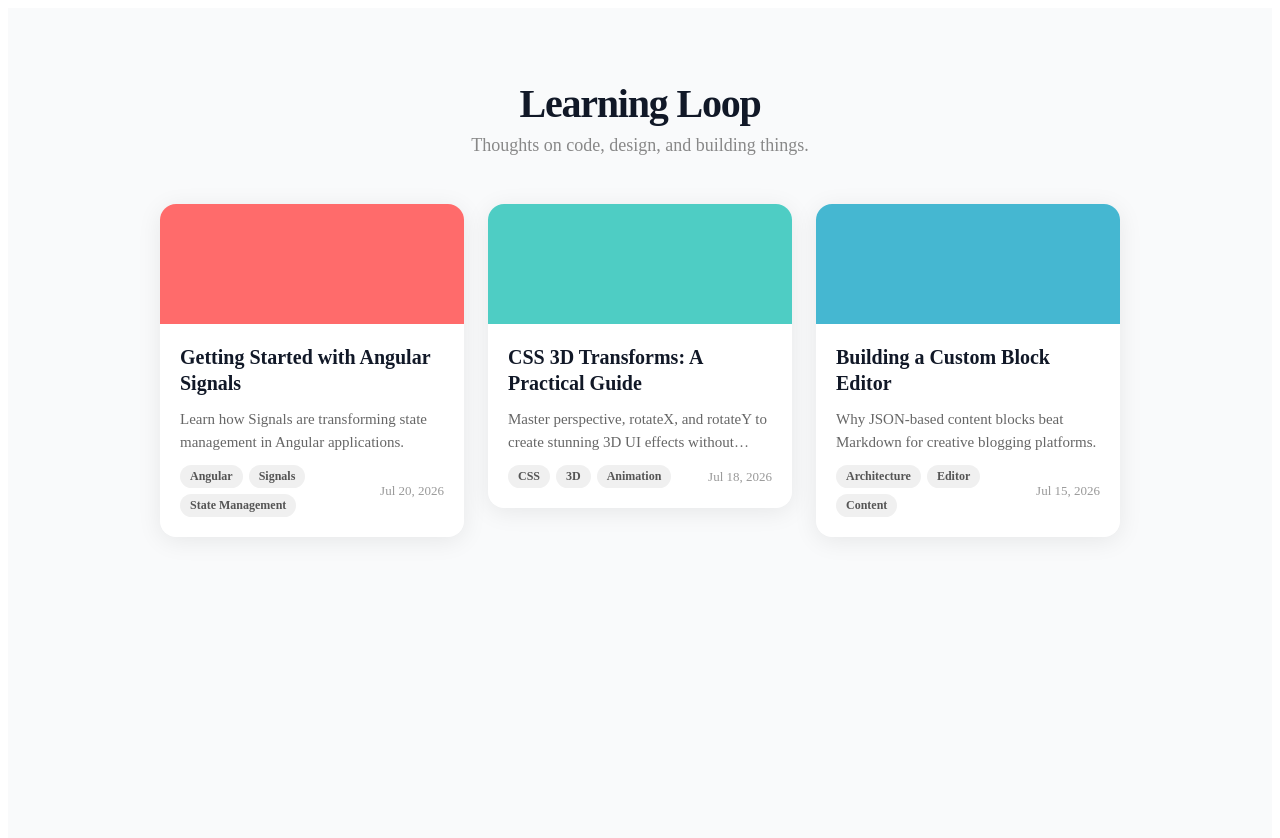
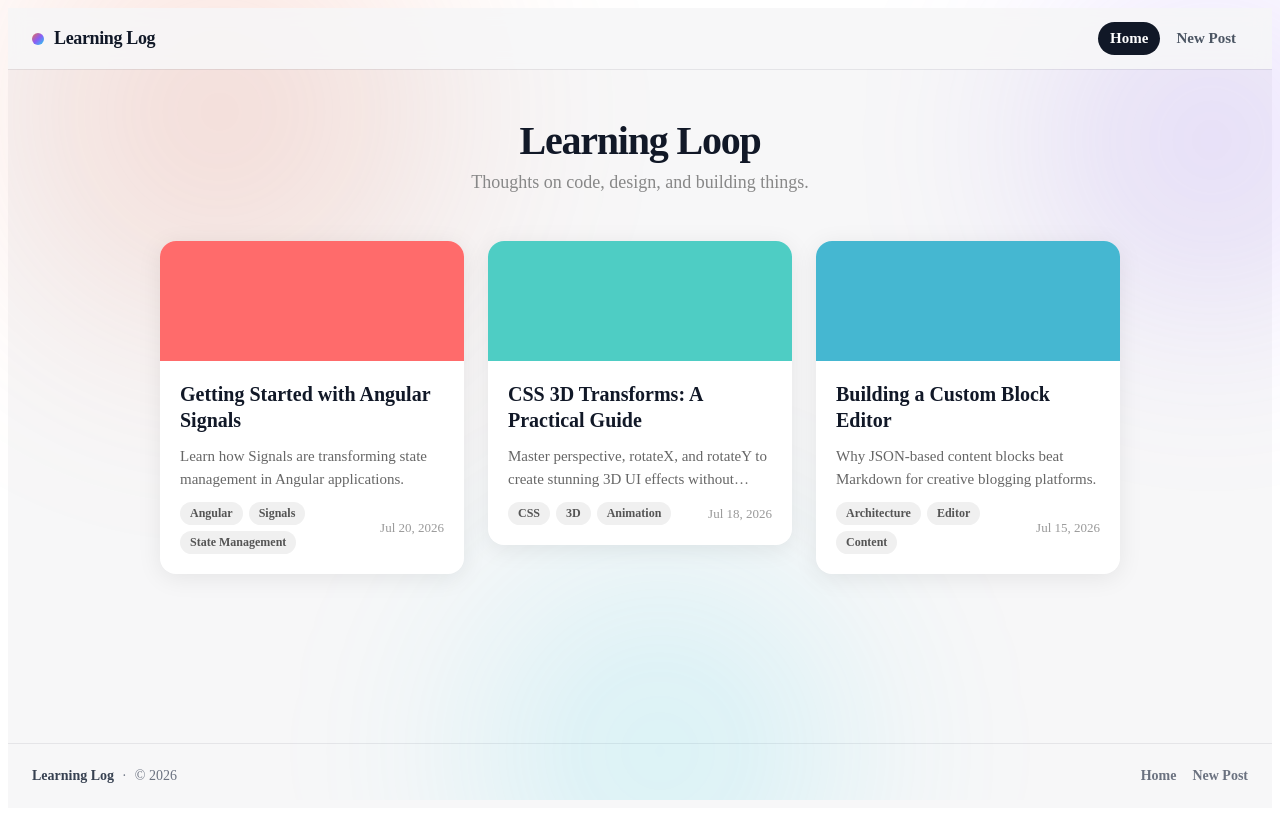
Before and after one commit to ttrotta/learning-log, an Angular app: page / in a window 1280 px wide. Shown: the top 838 px of the page. After the commit the page ends 816 px from the top, so only its background shows below. Built offline with nearby package versions, Linux system fonts and the light colour scheme.

Commit message:
feat(shell): wire navbar and footer chrome around the router outlet

```diff
--- a/src/app/app.css
+++ b/src/app/app.css
@@ -1,7 +1,68 @@
-main {
+:host {
+  /* Neutral shell tokens — scoped to the shell, NOT global theme roles. */
+  --shell-sky: #f7f7f8;
+  --shell-ink: #111827;
+  --shell-shadow: 0 16px 48px rgba(17, 24, 39, 0.08);
+
+  display: block;
+}
+
+.app-shell {
+  position: relative;
+  display: flex;
+  flex-direction: column;
   min-height: 100vh;
-  background-color: #f9fafb;
-  color: #111827;
-  padding: 1.5rem;
-  font-size: 1.25rem;
+  background-color: var(--shell-sky);
+  color: var(--shell-ink);
 }
+
+.app-shell__blobs {
+  position: fixed;
+  inset: 0;
+  z-index: 0;
+  overflow: hidden;
+  pointer-events: none;
+}
+
+.blob {
+  position: absolute;
+  display: block;
+  border-radius: 50%;
+  filter: blur(90px);
+  opacity: 0.5;
+  animation: blob-drift 24s ease-in-out infinite alternate;
+}
+
+.blob--coral {
+  width: 34rem;
+  height: 34rem;
+  top: -12rem;
+  left: -8rem;
+  background: radial-gradient(circle at center, rgba(231, 111, 81, 0.55), transparent 70%);
+  animation-delay: -6s;
+}
+
+.blob--indigo {
+  width: 30rem;
+  height: 30rem;
+  top: -6rem;
+  right: -10rem;
+  background: radial-gradient(circle at center, rgba(139, 92, 246, 0.5), transparent 70%);
+  animation-delay: -14s;
+}
+
+.blob--sky {
+  width: 36rem;
+  height: 36rem;
+  bottom: -16rem;
+  left: 30%;
+  background: radial-gradient(circle at center, rgba(34, 211, 238, 0.4), transparent 70%);
+  animation-delay: -22s;
+}
+
+.app-shell__main {
+  position: relative;
+  z-index: 1;
+  flex: 1;
+  width: 100%;
+}
--- a/src/app/app.html
+++ b/src/app/app.html
@@ -1,3 +1,15 @@
-<main>
-  <router-outlet></router-outlet>
-</main>
+<div class="app-shell">
+  <div class="app-shell__blobs" aria-hidden="true">
+    <span class="blob blob--coral"></span>
+    <span class="blob blob--indigo"></span>
+    <span class="blob blob--sky"></span>
+  </div>
+
+  <app-navbar />
+
+  <main class="app-shell__main">
+    <router-outlet></router-outlet>
+  </main>
+
+  <app-footer />
+</div>
--- a/src/app/app.ts
+++ b/src/app/app.ts
@@ -1,12 +1,13 @@
-import { Component, signal } from '@angular/core';
+import { Component } from '@angular/core';
 import { RouterOutlet } from '@angular/router';
+import { Navbar } from './components/navbar/navbar';
+import { Footer } from './components/footer/footer';
 
 @Component({
   selector: 'app-root',
-  imports: [RouterOutlet],
+  standalone: true,
+  imports: [RouterOutlet, Navbar, Footer],
   templateUrl: './app.html',
-  styleUrl: './app.css'
+  styleUrl: './app.css',
 })
-export class App {
-  protected readonly title = signal('learning-log');
-}
+export class App {}
```
Also changed, not shown: 1 other file (tests, documents, lock files or other folders).
